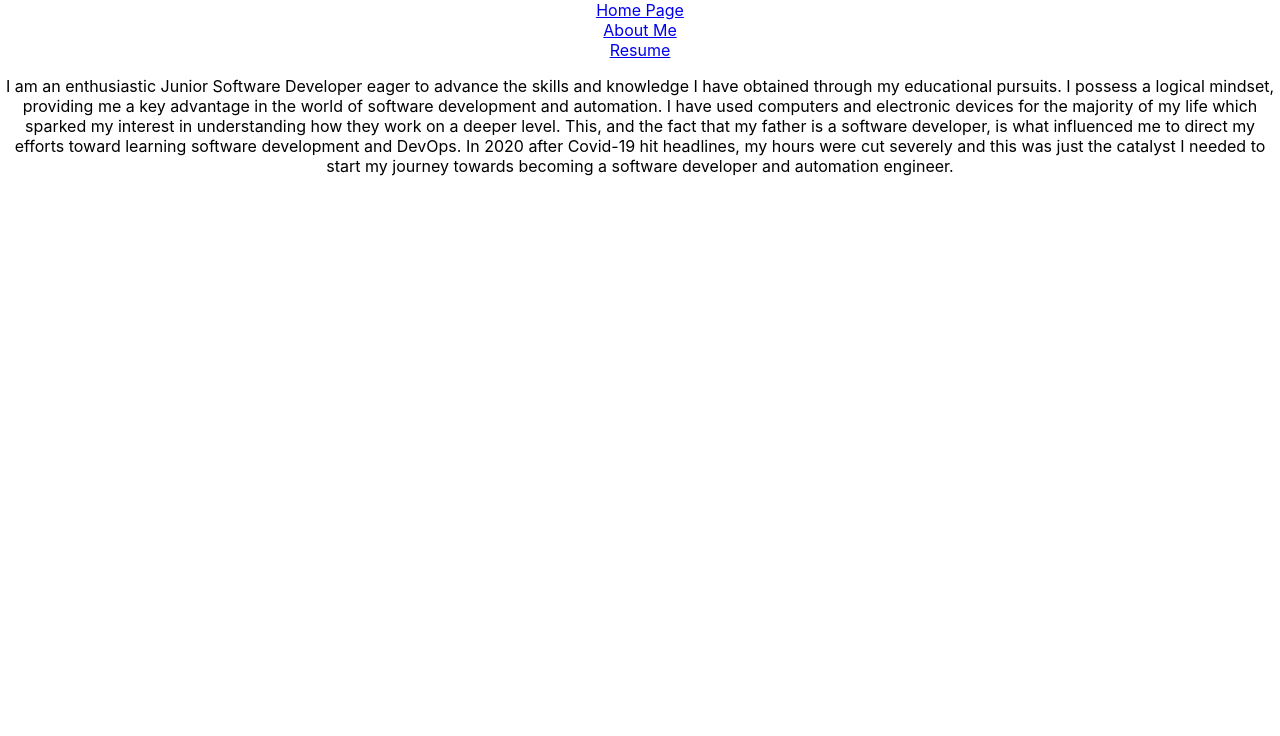
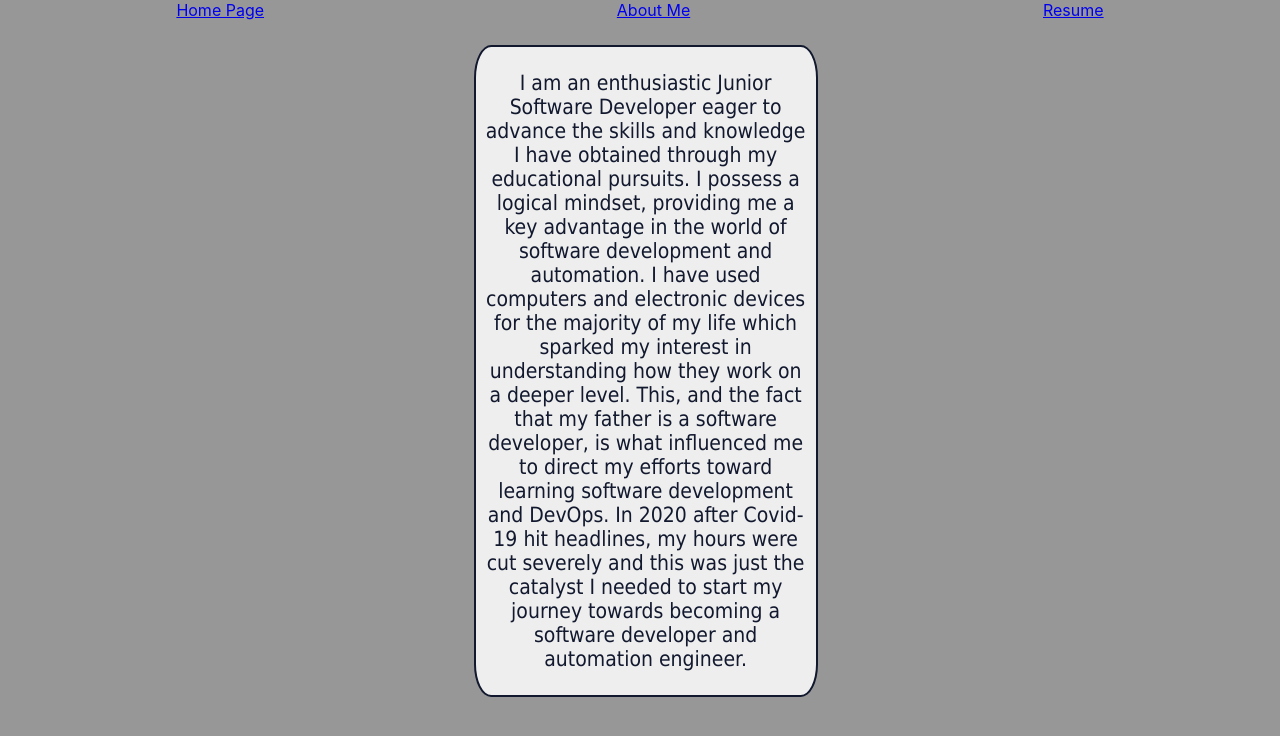
Before and after one commit to cburgee/cburgee.github.io, a React (Create React App) app: page /about in a window 1280 px wide. Shown: the top 736 px of the page. Built offline with nearby package versions, Linux system fonts and the light colour scheme.

Commit message:
found a color palette that looked better and applied some css so it doesn't look completely bare-boned

```diff
--- a/src/components/AboutMe.js
+++ b/src/components/AboutMe.js
@@ -1,6 +1,7 @@
+import styles from "./AboutMe.module.css"
 export default function AboutMe() {
   return (
-    <div>
+    <div className={styles.content}>
       <p>
         I am an enthusiastic Junior Software Developer eager to advance the
         skills and knowledge I have obtained through my educational pursuits. I
--- /dev/null
+++ b/src/components/AboutMe.module.css
@@ -0,0 +1,26 @@
+.content {
+  position: relative;
+  left: 37vw;
+  width: 25vw;
+  height: 100%;
+  font-family: Tahoma, Geneva, sans-serif;
+  font-size: 21px;
+  letter-spacing: 0px;
+  word-spacing: 0px;
+  color: cornflowerblue;
+  font-weight: normal;
+  text-decoration: none;
+  font-style: normal;
+  font-variant: normal;
+  text-transform: none;
+  background-color: #eeeeee;
+  color: #12192f;
+  border-radius: 5%;
+  padding: 3px 10px 3px 10px;
+  top: 25px;
+  border: solid 2px #12192f;
+}
+
+body {
+  background-color: #979797;
+}
--- a/src/components/NavBar.js
+++ b/src/components/NavBar.js
@@ -1,11 +1,10 @@
+import styles from "./NavBar.module.css"
 import { Link } from "react-router-dom"
 export default function NavBar() {
   return (
-    <div id="NavBar">
+    <div id="NavBar" className={styles.content}>
       <Link to="/">Home Page</Link>
-      <br />
       <Link to="/about">About Me</Link>
-      <br />
       <Link to="/resume">Resume</Link>
     </div>
   )
--- /dev/null
+++ b/src/components/NavBar.module.css
@@ -0,0 +1,4 @@
+.content {
+  display: flex;
+  justify-content: space-around;
+}
--- a/src/components/Title.js
+++ b/src/components/Title.js
@@ -1,3 +1,3 @@
 export default function Title() {
-  return <h1>Welcome Page!</h1>
+  return <h1>B. Caleb Burge, FrontEnd Developer</h1>
 }
--- a/src/components/WeatherCard.js
+++ b/src/components/WeatherCard.js
@@ -1,10 +1,14 @@
-import { useEffect } from "react"
+import styles from "./WeatherCard.module.css"
 export default function WeatherCard(props) {
   const { weatherData } = props
+  console.log(weatherData)
   if (weatherData) {
     return (
-      <div>
-        <h1>{weatherData.current.temp}</h1>
+      <div className={styles.content}>
+        <h2>Weather</h2>
+        <h3>Dallas, TX</h3>
+        <h3>Tmp: ({weatherData.current.temp}) F</h3>
+        <h3>Feels Like: ({weatherData.current.feels_like}) F</h3>
       </div>
     )
   }
--- /dev/null
+++ b/src/components/WeatherCard.module.css
@@ -0,0 +1,10 @@
+.content {
+  width: 175px;
+  padding: 5px;
+  border-radius: 10px;
+  background-color: #eeeeee;
+  border: solid 2px #12192f;
+  position: relative;
+  left: 45vw;
+  top: 25vh;
+}
```
